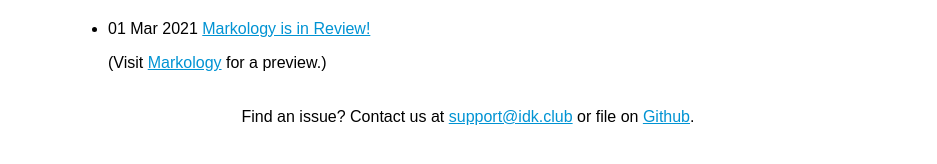
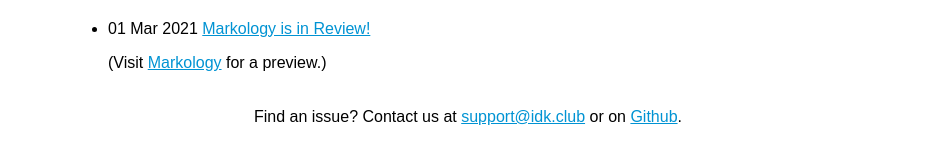
Before and after one commit to idkclub/idk.club, a Jekyll site: the page built from index.md, in a window 1280 px wide. Shown: the part 212-376 px from the top of the page, without its empty margins (172-1109 px from the left). Built offline with Jekyll 4.4.1, drawn with Linux system fonts in a browser that asks for light colours; our own code applies the rules of GitHub Pages for plain Markdown files.

```diff
--- a/_layouts/default.html
+++ b/_layouts/default.html
@@ -4,6 +4,8 @@
     <meta name="viewport" content="width=device-width, initial-scale=1">
     <meta charset="utf-8">
     <title>{{page.title}} - {{site.title}}</title>
+    <link rel="webmention" href="https://webmention.io/idk.club/webmention">
+    <link rel="pingback" href="https://webmention.io/idk.club/xmlrpc">
     <link rel="stylesheet" href="/assets/style.css">
     {%- feed_meta -%}
     {% if page.css %}
@@ -127,7 +129,7 @@
       {{content}}
     </article>
     <footer>
-      Find an issue? Contact us at <a href="mailto:support@idk.club" rel="me">support@idk.club</a> or file on <a href="https://github.com/idkclub" rel="me">Github</a>.
+      Find an issue? Contact us at <a href="mailto:support@idk.club" rel="me">support@idk.club</a> or on <a href="https://github.com/idkclub" rel="me">Github</a>.
     </footer>
   </body>
 </html>
```
